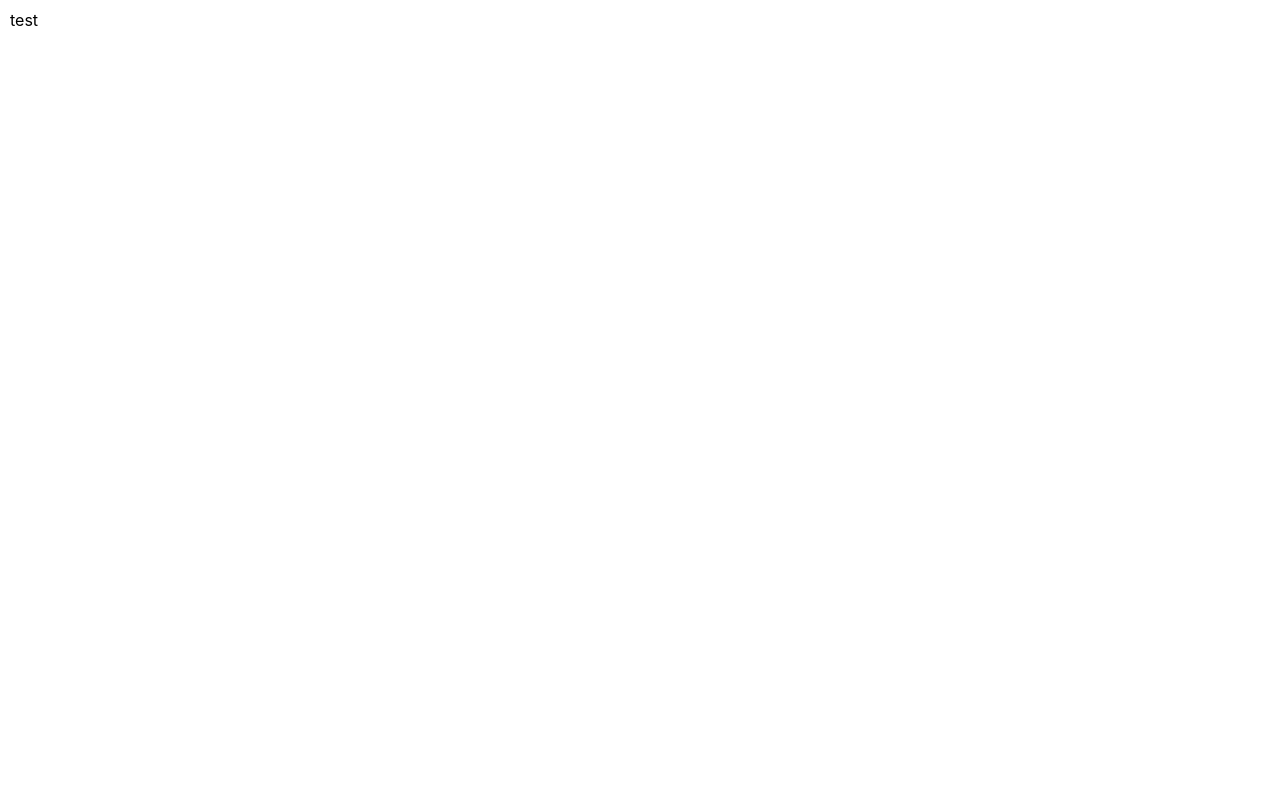
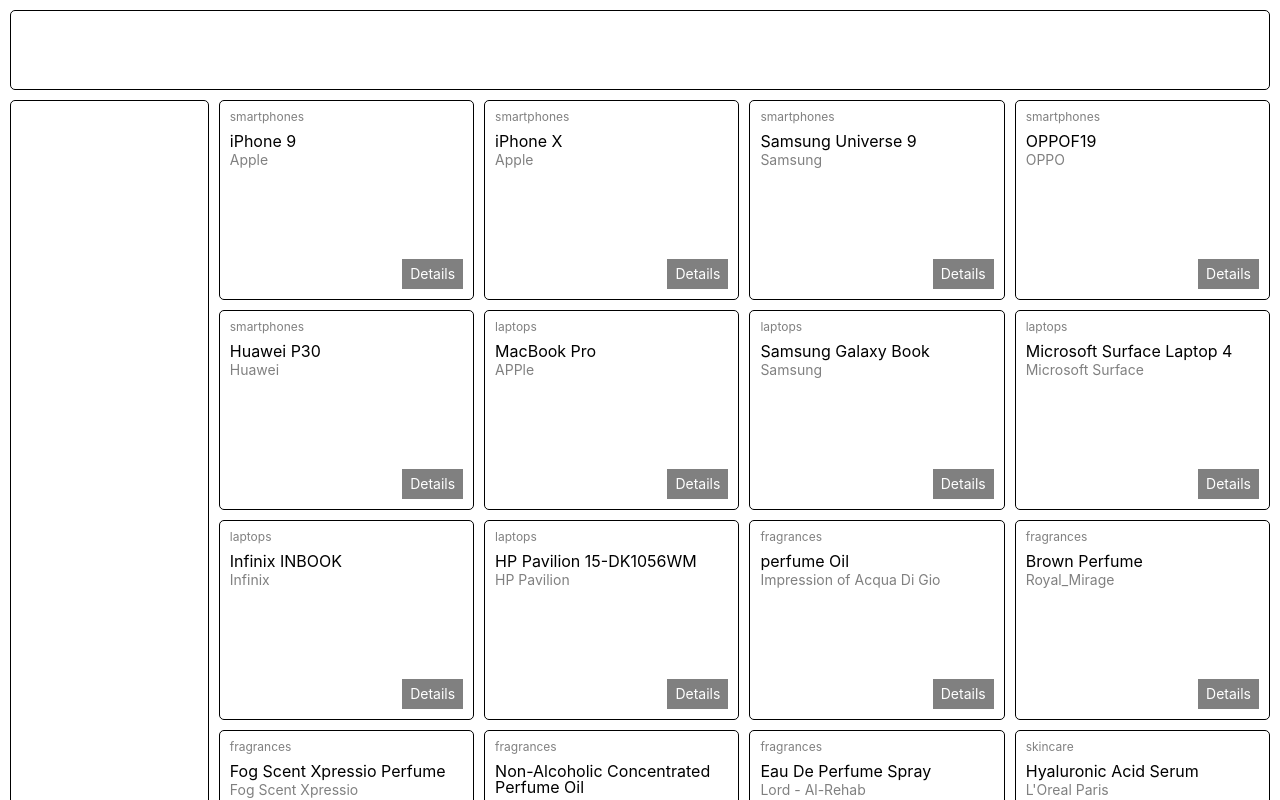
Before and after one commit to ShkredovDmitriy/online-store, a React (Create React App) app: page / in a window 1280 px wide. Shown: the top 800 px of the page. Built offline with nearby package versions, Linux system fonts and the light colour scheme.

Commit message:
feat: add pages to app

```diff
--- a/src/index.tsx
+++ b/src/index.tsx
@@ -1,14 +1,25 @@
 import React from "react";
 import ReactDOM from "react-dom/client";
 import "./index.scss";
+import { BrowserRouter as Router, Routes, Route } from "react-router-dom";
 import reportWebVitals from "./reportWebVitals";
+import { Header, Footer } from "components";
+import { PageCatalog, PageProduct, Page404 } from "pages";
 
 const root = ReactDOM.createRoot(
   document.getElementById("root") as HTMLElement
 );
 root.render(
   <React.StrictMode>
-    <div>test</div>
+    <Router>
+      <Header />
+      <Routes>
+        <Route path="/" element={<PageCatalog />} />
+        <Route path="/product/:id" element={<PageProduct />} />
+        <Route path="/*" element={<Page404 />} />
+      </Routes>
+      <Footer />
+    </Router>
   </React.StrictMode>
 );
 
```
